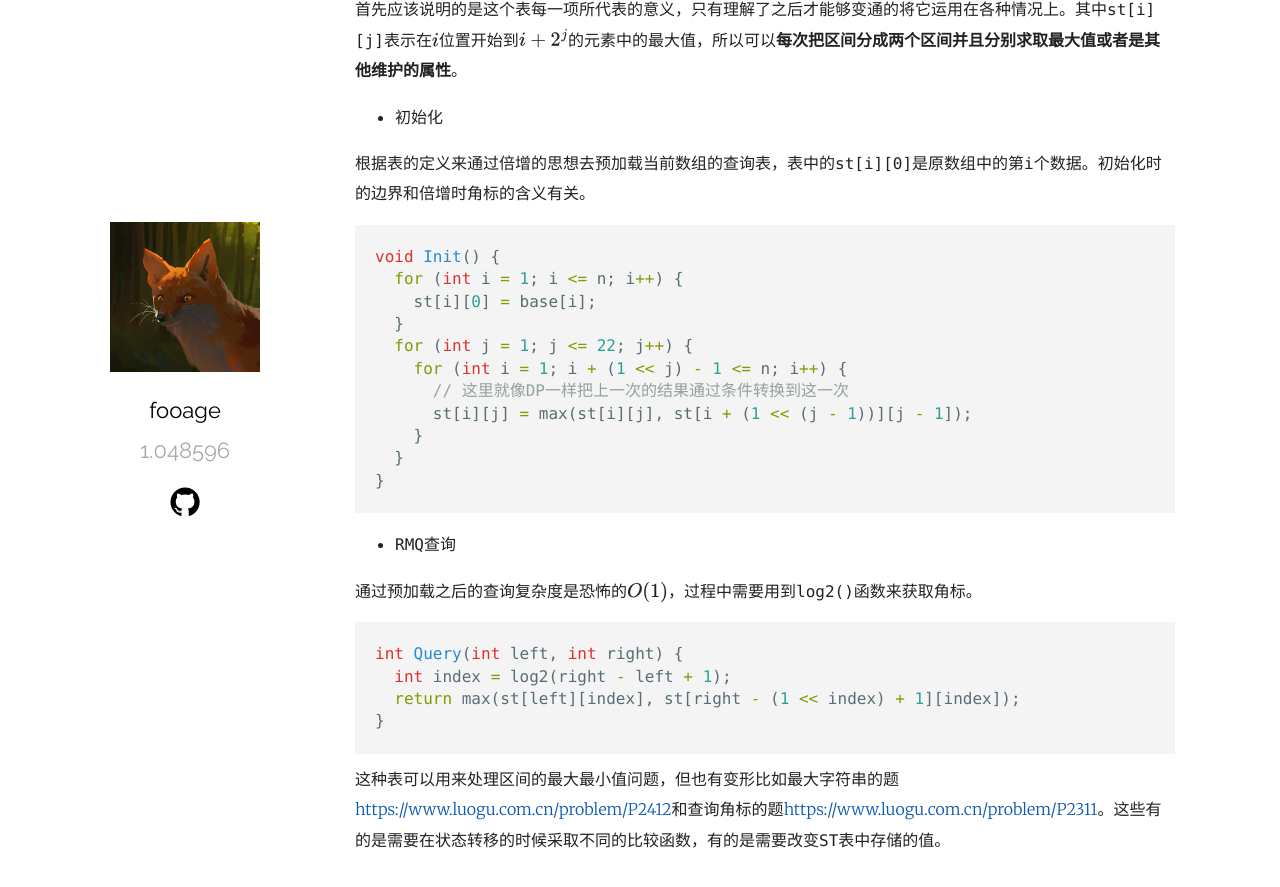
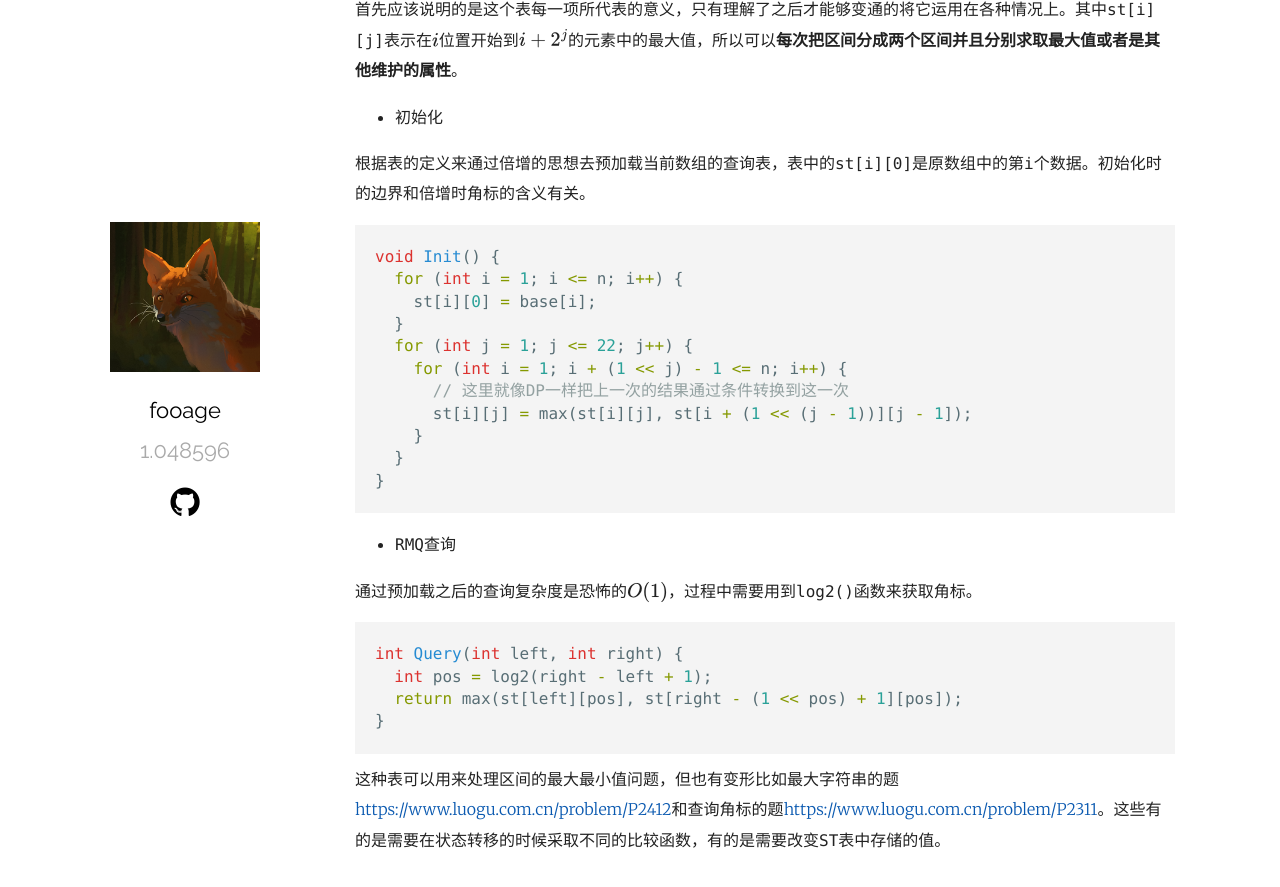
Before and after one commit to fooage/fooage, a Jekyll site: the page built from _posts/2020-10-16-区间及RMQ问题总结.md, in a window 1280 px wide and 900 px high, scrolled down 7065 px. Shown: the top 887 px of the window. Built offline with Jekyll 4.4.1, drawn with Linux system fonts in a browser that asks for light colours.

Commit message:
Fix variable name

````diff
--- a/_posts/2020-10-16-区间及RMQ问题总结.md
+++ b/_posts/2020-10-16-区间及RMQ问题总结.md
@@ -299,8 +299,8 @@ void Init() {
 
 ```c++
 int Query(int left, int right) {
-  int index = log2(right - left + 1);
-  return max(st[left][index], st[right - (1 << index) + 1][index]);
+  int pos = log2(right - left + 1);
+  return max(st[left][pos], st[right - (1 << pos) + 1][pos]);
 }
 ```
 
````
